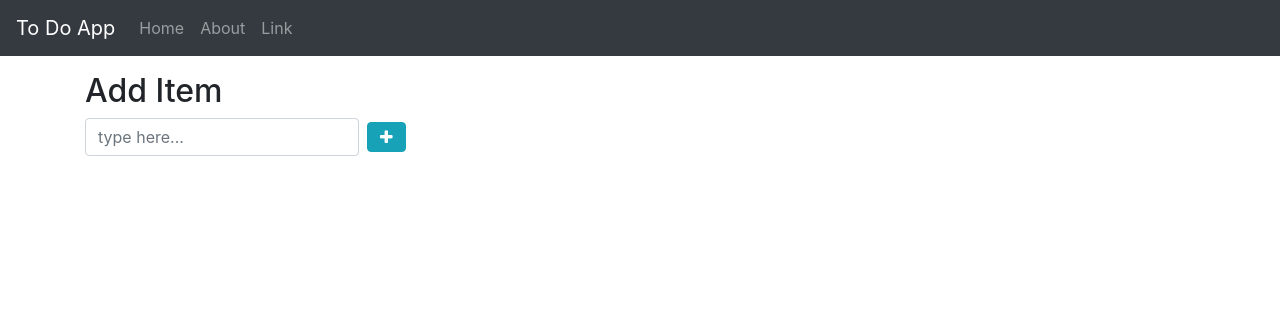
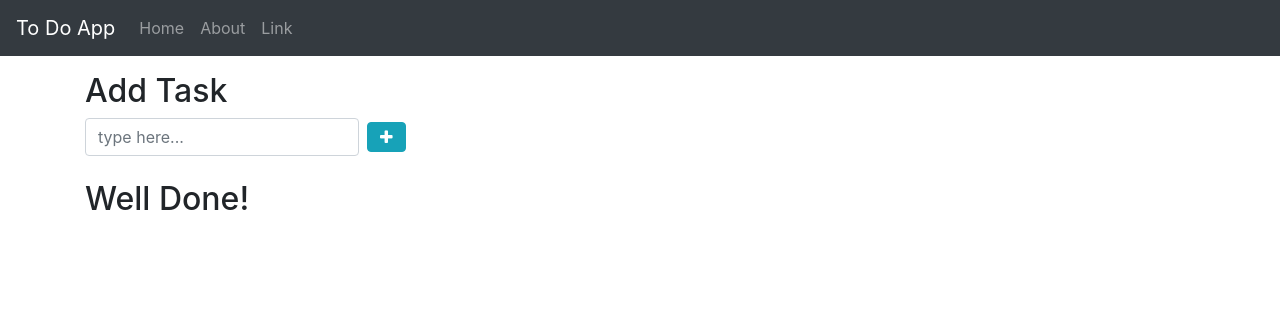
Before and after one commit to ArataG/todo-app-django, a Django app: page / in a window 1280 px wide. Shown: the top 316 px of the page. Run offline with Django 3.2, Linux system fonts and the light colour scheme; data that the repository does not hold is empty; some libraries are stand-ins or nearby versions.

Commit message:
update index.html

```diff
--- a/todo/templates/todo/index.html
+++ b/todo/templates/todo/index.html
@@ -3,20 +3,25 @@
 {% block content %}
   <div class="row mt-4 pt-5">
     <div class="col">
-     <h2> Add Item </h2>
+     <h2> Add Task </h2>
         <form action="{% url 'todo:add_todo' %}" method="post" class="form-inline">{% csrf_token %}
           <input type="text" name="content" class="form-control mb-2 mr-sm-2" placeholder="type here...">
           <button type="submit" class="btn btn-info mb-2" aria-label="Left Align"><i class="fa fa-plus" aria-hidden="false"></i></button>
         </form>
     </div>
   </div>
+  {% if todo_items %}
+    <h2> Task List </h2>
+  {% else %}
+    <h2> Well Done! </h2>
+  {% endif %}
   <div class="row mt-4">
     <div class="col">
       <ul class="list-group list-group-flush">
         {% for todo_item in todo_items %}
           <li class="list-group-item">{{todo_item.text|truncatechars:30}}
           <div class="float-right">
-            <form action="delete_todo/{{todo_item.id}}/" action="post" class="form-inline">{% csrf_token %}
+            <form action="delete_todo/{{todo_item.id}}/" method="post" class="form-inline">{% csrf_token %}
               <button type="submit" class="btn btn-danger"> <i class="fa fa-trash" aria-hidden="false"></i></button>
             </form>
           </div>
--- a/todo/views.py
+++ b/todo/views.py
@@ -18,6 +18,7 @@ def add_todo(request):
   todo_items = Todo.objects.all().order_by("added_date")
   return HttpResponseRedirect("/")
 
+@require_POST
 def delete_todo(request,todo_id):
   #todo = get_object_or_404(Todo, id=todo_id)
   #todo.delete()
```
